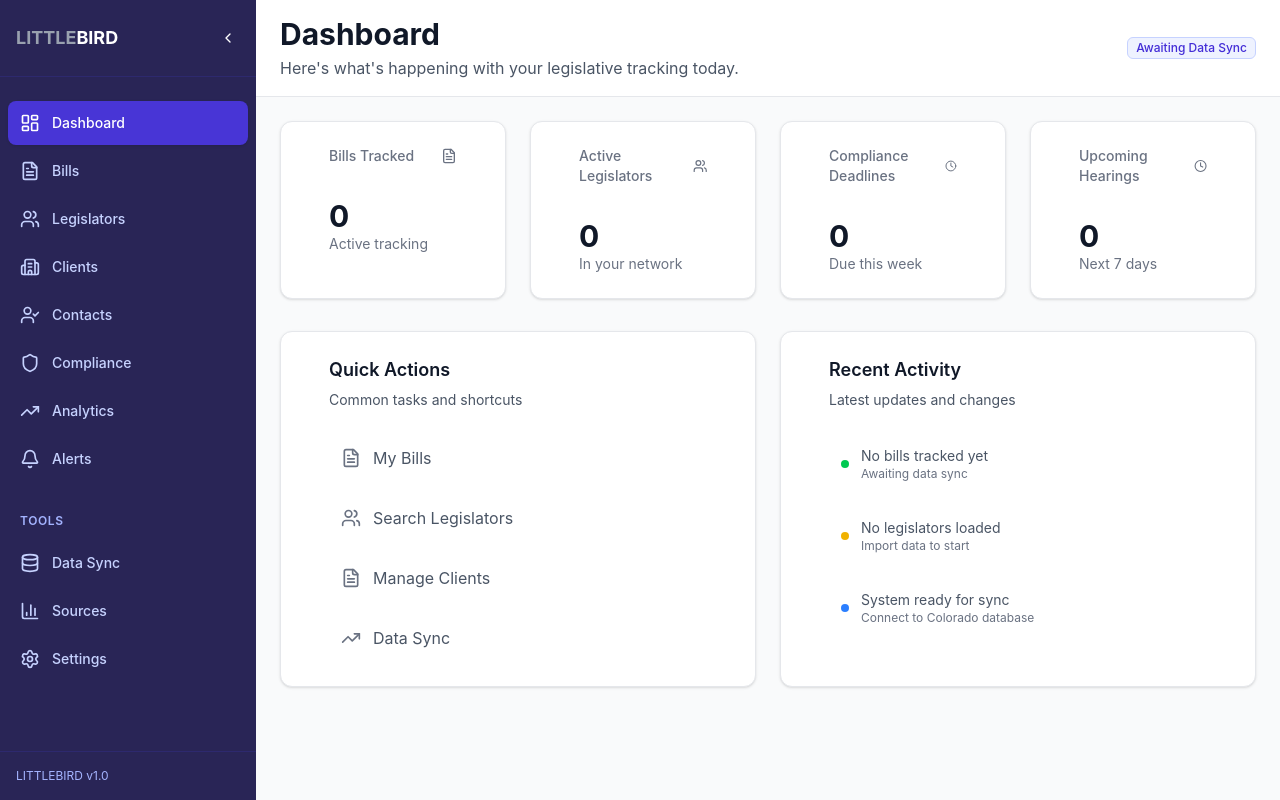
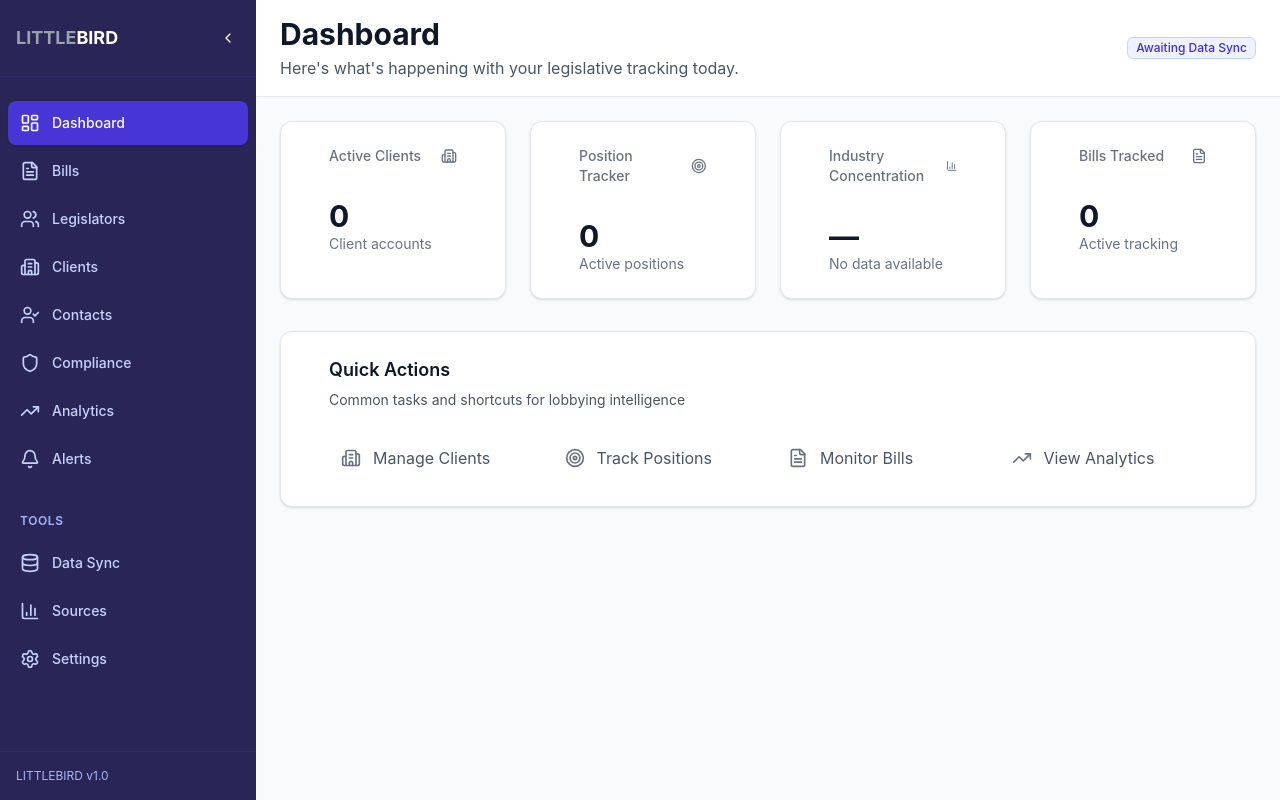
Before and after one commit to KDL-tw/little-birdv2, a Next.js app: page / in a window 1280 px wide. Built offline with nearby package versions, Linux system fonts and the light colour scheme.

Commit message:
Update dashboard cards layout

```diff
--- a/src/app/page.tsx
+++ b/src/app/page.tsx
@@ -1,6 +1,6 @@
 import { Card, CardContent, CardDescription, CardHeader, CardTitle } from "@/components/ui/card";
 import { Badge } from "@/components/ui/badge";
-import { FileText, Users, TrendingUp, Clock } from "lucide-react";
+import { FileText, Users, TrendingUp, Clock, Building2, Target, BarChart3 } from "lucide-react";
 import { Layout } from "@/components/layout";
 
 export default function Home() {
@@ -30,6 +30,45 @@ export default function Home() {
         <div className="grid grid-cols-1 md:grid-cols-2 lg:grid-cols-4 gap-6 mb-8">
           <Card className="bg-white border border-gray-200 rounded-xl p-6 shadow-sm hover:shadow-md transition-shadow">
             <CardHeader className="flex flex-row items-center justify-between space-y-0 pb-2">
+              <CardTitle className="text-sm font-medium text-gray-500">Active Clients</CardTitle>
+              <Building2 className="h-4 w-4 text-gray-500" />
+            </CardHeader>
+            <CardContent>
+              <div className="text-3xl font-bold text-gray-900">0</div>
+              <p className="text-sm text-gray-500">
+                Client accounts
+              </p>
+            </CardContent>
+          </Card>
+
+          <Card className="bg-white border border-gray-200 rounded-xl p-6 shadow-sm hover:shadow-md transition-shadow">
+            <CardHeader className="flex flex-row items-center justify-between space-y-0 pb-2">
+              <CardTitle className="text-sm font-medium text-gray-500">Position Tracker</CardTitle>
+              <Target className="h-4 w-4 text-gray-500" />
+            </CardHeader>
+            <CardContent>
+              <div className="text-3xl font-bold text-gray-900">0</div>
+              <p className="text-sm text-gray-500">
+                Active positions
+              </p>
+            </CardContent>
+          </Card>
+
+          <Card className="bg-white border border-gray-200 rounded-xl p-6 shadow-sm hover:shadow-md transition-shadow">
+            <CardHeader className="flex flex-row items-center justify-between space-y-0 pb-2">
+              <CardTitle className="text-sm font-medium text-gray-500">Industry Concentration</CardTitle>
+              <BarChart3 className="h-4 w-4 text-gray-500" />
+            </CardHeader>
+            <CardContent>
+              <div className="text-3xl font-bold text-gray-900">—</div>
+              <p className="text-sm text-gray-500">
+                No data available
+              </p>
+            </CardContent>
+          </Card>
+
+          <Card className="bg-white border border-gray-200 rounded-xl p-6 shadow-sm hover:shadow-md transition-shadow">
+            <CardHeader className="flex flex-row items-center justify-between space-y-0 pb-2">
               <CardTitle className="text-sm font-medium text-gray-500">Bills Tracked</CardTitle>
               <FileText className="h-4 w-4 text-gray-500" />
             </CardHeader>
@@ -40,104 +79,33 @@ export default function Home() {
               </p>
             </CardContent>
           </Card>
-
-          <Card className="bg-white border border-gray-200 rounded-xl p-6 shadow-sm hover:shadow-md transition-shadow">
-            <CardHeader className="flex flex-row items-center justify-between space-y-0 pb-2">
-              <CardTitle className="text-sm font-medium text-gray-500">Active Legislators</CardTitle>
-              <Users className="h-4 w-4 text-gray-500" />
-            </CardHeader>
-            <CardContent>
-              <div className="text-3xl font-bold text-gray-900">0</div>
-              <p className="text-sm text-gray-500">
-                In your network
-              </p>
-            </CardContent>
-          </Card>
-
-          <Card className="bg-white border border-gray-200 rounded-xl p-6 shadow-sm hover:shadow-md transition-shadow">
-            <CardHeader className="flex flex-row items-center justify-between space-y-0 pb-2">
-              <CardTitle className="text-sm font-medium text-gray-500">Compliance Deadlines</CardTitle>
-              <Clock className="h-4 w-4 text-gray-500" />
-            </CardHeader>
-            <CardContent>
-              <div className="text-3xl font-bold text-gray-900">0</div>
-              <p className="text-sm text-gray-500">
-                Due this week
-              </p>
-            </CardContent>
-          </Card>
-
-          <Card className="bg-white border border-gray-200 rounded-xl p-6 shadow-sm hover:shadow-md transition-shadow">
-            <CardHeader className="flex flex-row items-center justify-between space-y-0 pb-2">
-              <CardTitle className="text-sm font-medium text-gray-500">Upcoming Hearings</CardTitle>
-              <Clock className="h-4 w-4 text-gray-500" />
-            </CardHeader>
-            <CardContent>
-              <div className="text-3xl font-bold text-gray-900">0</div>
-              <p className="text-sm text-gray-500">
-                Next 7 days
-              </p>
-            </CardContent>
-          </Card>
         </div>
 
-        {/* Quick Actions and Recent Activity */}
-        <div className="grid grid-cols-1 lg:grid-cols-2 gap-6">
+        {/* Quick Actions */}
+        <div className="mb-8">
           <Card className="bg-white border border-gray-200 rounded-xl p-6 shadow-sm hover:shadow-md transition-shadow">
             <CardHeader>
               <CardTitle className="text-lg font-semibold text-gray-900">Quick Actions</CardTitle>
               <CardDescription className="text-gray-600">
-                Common tasks and shortcuts
+                Common tasks and shortcuts for lobbying intelligence
               </CardDescription>
             </CardHeader>
-            <CardContent className="space-y-3">
+            <CardContent className="grid grid-cols-1 md:grid-cols-2 lg:grid-cols-4 gap-4">
               <div className="flex items-center p-3 hover:bg-gray-50 rounded-lg cursor-pointer transition-all duration-200">
-                <FileText className="h-5 w-5 text-gray-500 mr-3" />
-                <span className="text-gray-600">My Bills</span>
+                <Building2 className="h-5 w-5 text-gray-500 mr-3" />
+                <span className="text-gray-600">Manage Clients</span>
               </div>
               <div className="flex items-center p-3 hover:bg-gray-50 rounded-lg cursor-pointer transition-all duration-200">
-                <Users className="h-5 w-5 text-gray-500 mr-3" />
-                <span className="text-gray-600">Search Legislators</span>
+                <Target className="h-5 w-5 text-gray-500 mr-3" />
+                <span className="text-gray-600">Track Positions</span>
               </div>
               <div className="flex items-center p-3 hover:bg-gray-50 rounded-lg cursor-pointer transition-all duration-200">
                 <FileText className="h-5 w-5 text-gray-500 mr-3" />
-                <span className="text-gray-600">Manage Clients</span>
+                <span className="text-gray-600">Monitor Bills</span>
               </div>
               <div className="flex items-center p-3 hover:bg-gray-50 rounded-lg cursor-pointer transition-all duration-200">
                 <TrendingUp className="h-5 w-5 text-gray-500 mr-3" />
-                <span className="text-gray-600">Data Sync</span>
-              </div>
-            </CardContent>
-          </Card>
-
-          <Card className="bg-white border border-gray-200 rounded-xl p-6 shadow-sm hover:shadow-md transition-shadow">
-            <CardHeader>
-              <CardTitle className="text-lg font-semibold text-gray-900">Recent Activity</CardTitle>
-              <CardDescription className="text-gray-600">
-                Latest updates and changes
-              </CardDescription>
-            </CardHeader>
-            <CardContent className="space-y-3">
-              <div className="flex items-center p-3">
-                <div className="h-2 w-2 bg-green-500 rounded-full mr-3"></div>
-                <div className="flex-1">
-                  <p className="text-sm text-gray-600">No bills tracked yet</p>
-                  <p className="text-xs text-gray-500">Awaiting data sync</p>
-                </div>
-              </div>
-              <div className="flex items-center p-3">
-                <div className="h-2 w-2 bg-yellow-500 rounded-full mr-3"></div>
-                <div className="flex-1">
-                  <p className="text-sm text-gray-600">No legislators loaded</p>
-                  <p className="text-xs text-gray-500">Import data to start</p>
-                </div>
-              </div>
-              <div className="flex items-center p-3">
-                <div className="h-2 w-2 bg-blue-500 rounded-full mr-3"></div>
-                <div className="flex-1">
-                  <p className="text-sm text-gray-600">System ready for sync</p>
-                  <p className="text-xs text-gray-500">Connect to Colorado database</p>
-                </div>
+                <span className="text-gray-600">View Analytics</span>
               </div>
             </CardContent>
           </Card>
```
